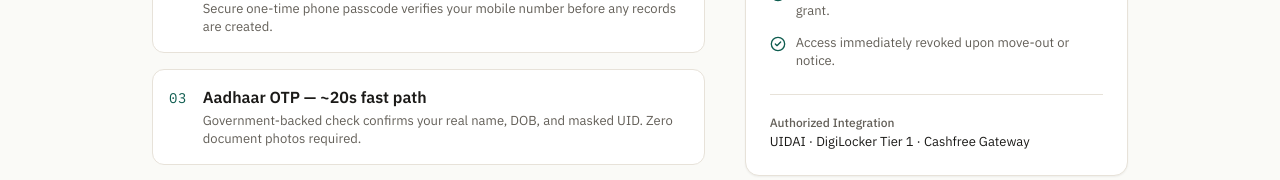
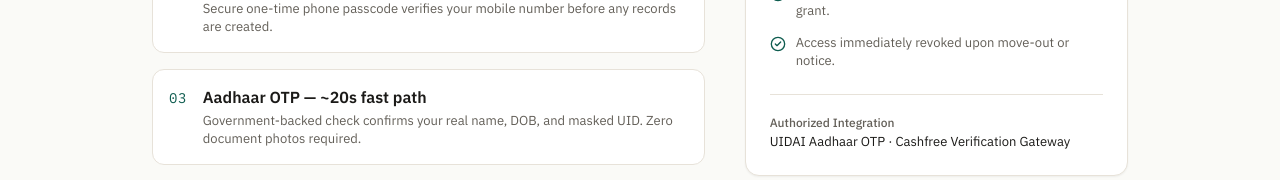
Before and after one commit to pg-cashflow/pg-react, a React (Vite) app: page /landing in a window 1280 px wide. Shown: the part 2260-2440 px from the top of the page. Built offline with nearby package versions, Linux system fonts and the light colour scheme; no server answers.

Commit message:
added landing page component with role-based sections and ledger mockups

```diff
--- a/src/routes/landing.tsx
+++ b/src/routes/landing.tsx
@@ -415,7 +415,7 @@ export const LandingPage: React.FC = () => {
 
                 <div className="mt-6 pt-5 border-t border-hairline">
                   <div className="t-caption text-ink-muted">Authorized Integration</div>
-                  <div className="t-body-sm font-semibold text-ink mt-0.5">UIDAI · DigiLocker Tier 1 · Cashfree Gateway</div>
+                  <div className="t-body-sm font-semibold text-ink mt-0.5">UIDAI Aadhaar OTP · Cashfree Verification Gateway</div>
                 </div>
               </div>
             </div>
```
